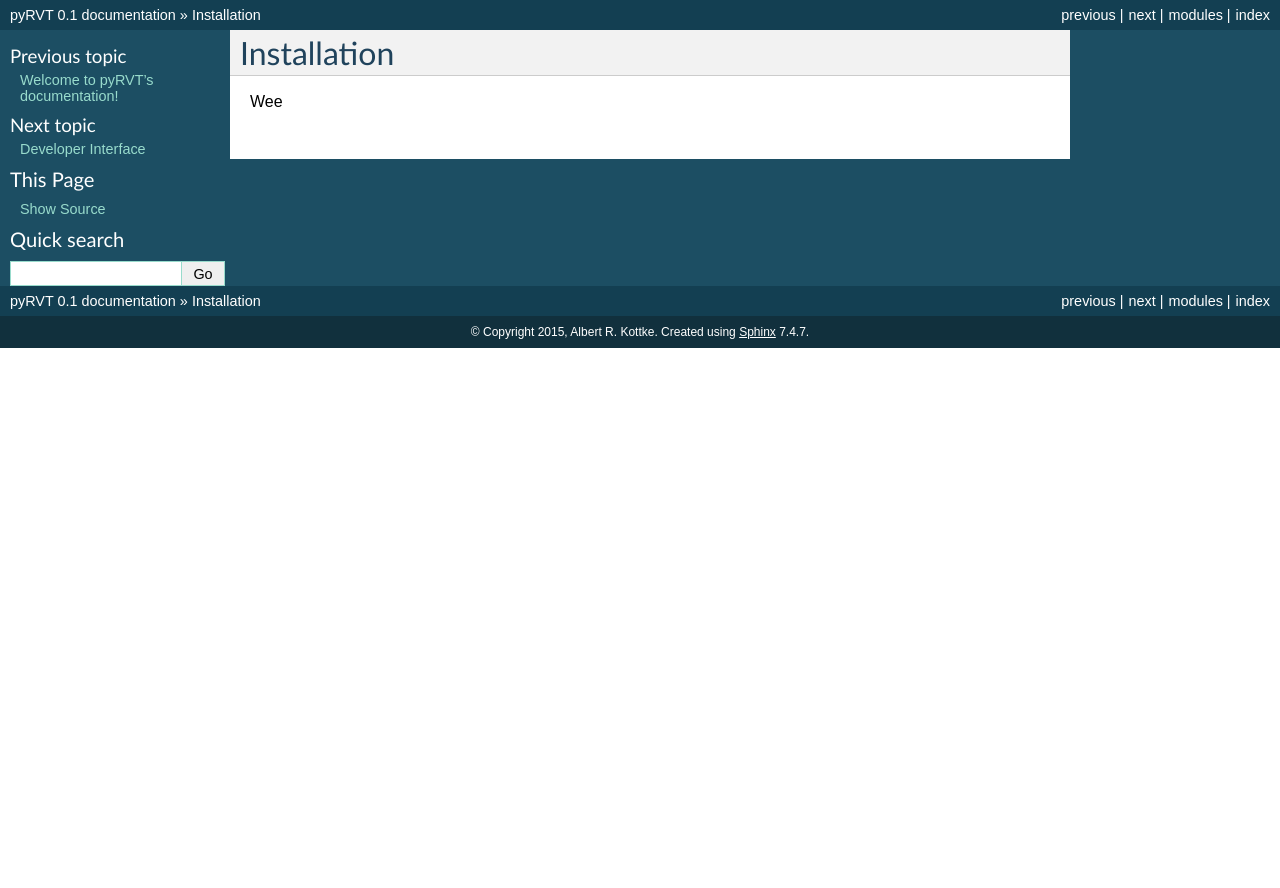
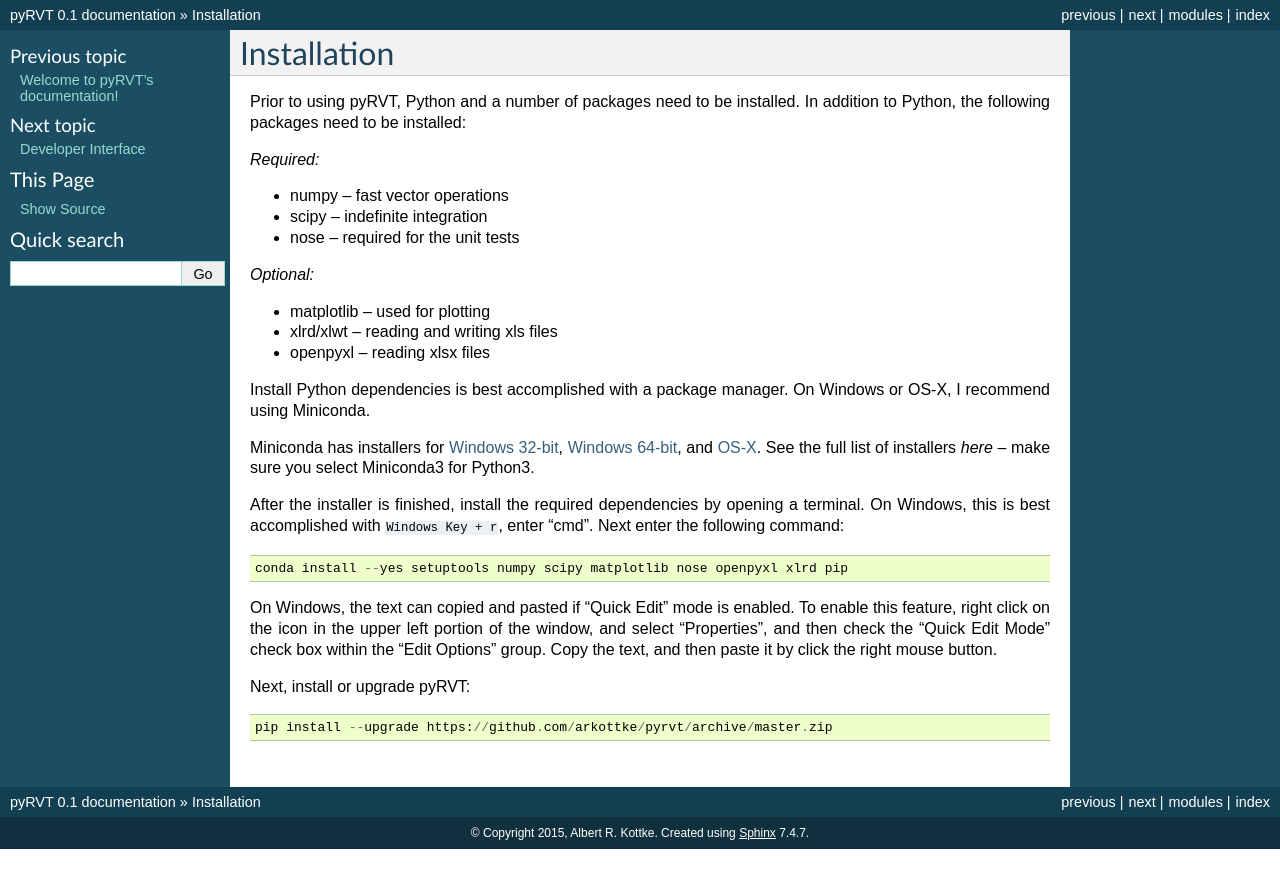
Before and after one commit to arkottke/pyrvt, a Sphinx documentation site: the page built from docs/install.rst, in a window 1280 px wide. Shown: the top 888 px of the page. Built offline with Sphinx 7.4.7, drawn with Linux system fonts in a browser that asks for light colours.

Commit message:
Fixed typo.

```diff
--- a/docs/install.rst
+++ b/docs/install.rst
@@ -3,4 +3,52 @@
 Installation
 ============
 
-Wee
+Prior to using pyRVT, Python and a number of packages need to be installed. In
+addition to Python, the following packages need to be installed:
+
+*Required:*
+
+- numpy -- fast vector operations
+
+- scipy -- indefinite integration
+
+- nose -- required for the unit tests
+
+*Optional:*
+
+-  matplotlib -- used for plotting
+
+-  xlrd/xlwt -- reading and writing xls files
+
+-  openpyxl -- reading xlsx files
+
+Install Python dependencies is best accomplished with a package manager. On
+Windows or OS-X, I recommend using Miniconda.
+
+Miniconda has installers for `Windows 32-bit`_, `Windows 64-bit`_, and `OS-X`_.
+See the full list of installers `here` -- make sure you select Miniconda3 for
+Python3.
+
+.. _Windows 32-bit: http://repo.continuum.io/miniconda/Miniconda3-3.3.0-Windows-x86.exe
+.. _Windows 64-bit: http://repo.continuum.io/miniconda/Miniconda3-3.3.0-Windows-x86_64.exe
+.. _OS-X: http://repo.continuum.io/miniconda/Miniconda3-3.3.0-MacOSX-x86_64.sh
+
+After the installer is finished, install the required dependencies by opening a
+terminal. On Windows, this is best accomplished with ``Windows Key + r``, enter
+"cmd". Next enter the following command:
+
+::
+
+  conda install --yes setuptools numpy scipy matplotlib nose openpyxl xlrd pip
+
+On Windows, the text can copied and pasted if "Quick Edit" mode is enabled. To
+enable this feature, right click on the icon in the upper left portion of the
+window, and select "Properties", and then check the "Quick Edit Mode" check box
+within the "Edit Options" group. Copy the text, and then paste it by click the
+right mouse button.
+
+Next, install or upgrade pyRVT:
+
+::
+
+  pip install --upgrade https://github.com/arkottke/pyrvt/archive/master.zip
```
Also changed, not shown: 1 other file.
